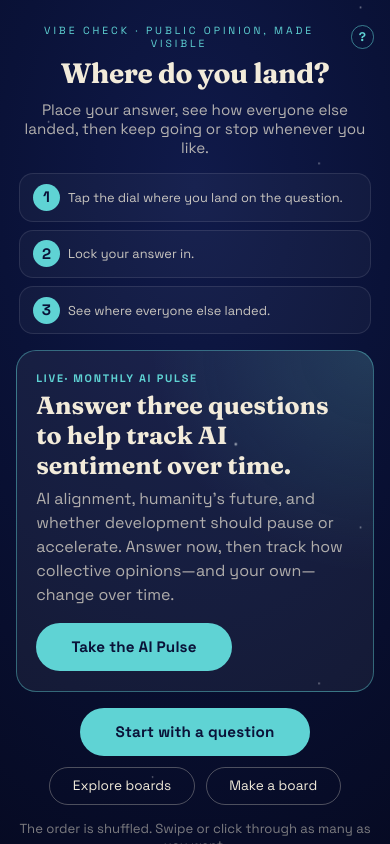
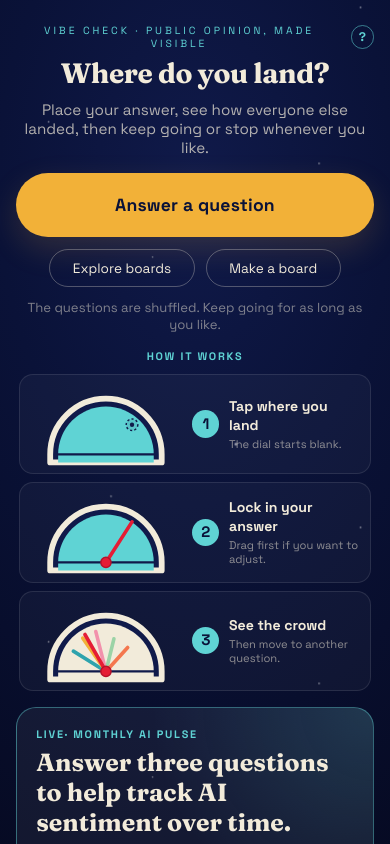
Before and after one commit to lookcarefully-cmyk/vibe-check, a Next.js app: page / in a window 390 px wide. Shown: the top 844 px of the page. Built offline with nearby package versions, Linux system fonts and the light colour scheme.

Commit message:
Make homepage start action and dial guide prominent

```diff
--- a/app/globals.css
+++ b/app/globals.css
@@ -467,11 +467,12 @@ body::after {
 
 .front-door-actions {
   display: flex;
-  flex-wrap: wrap;
+  flex-direction: column;
+  align-items: center;
   justify-content: center;
-  gap: 0.7rem;
-  width: 100%;
-  max-width: 38rem;
+  gap: 0.75rem;
+  width: 100%;
+  max-width: 44rem;
 }
 
 .front-door-actions .lock-in,
@@ -481,14 +482,32 @@ body::after {
 }
 
 .front-door-actions p {
-  flex-basis: 100%;
-  margin: 0.25rem 0 0;
+  margin: 0;
   font-size: 0.82rem;
   color: rgba(242, 235, 218, 0.5);
 }
 
 .start-main-set {
   margin-top: 0;
+}
+
+.front-door-actions .start-main-set {
+  width: min(100%, 32rem);
+  min-height: 64px;
+  padding: 1rem 2.5rem;
+  background: var(--mustard);
+  font-size: clamp(1.1rem, 3vw, 1.3rem);
+  box-shadow: 0 12px 32px rgba(242, 177, 56, 0.16);
+}
+
+.front-door-actions .start-main-set:hover:not(:disabled) {
+  background: #ffc754;
+}
+
+.front-door-secondary {
+  display: flex;
+  justify-content: center;
+  gap: 0.7rem;
 }
 
 .home-pulse {
@@ -996,11 +1015,19 @@ body::after {
 
 /* ------------------------------------------------------- how to play */
 
+.how-to {
+  width: 100%;
+  max-width: 48rem;
+}
+
+.how-to > .explore-kicker {
+  margin-bottom: 0.65rem;
+}
+
 .how-to-play {
   display: flex;
   gap: clamp(0.5rem, 2vw, 1rem);
   width: 100%;
-  max-width: 44rem;
   margin: 0;
   padding: 0;
   list-style: none;
@@ -1012,15 +1039,100 @@ body::after {
   flex: 1 1 0;
   display: flex;
   flex-direction: column;
-  align-items: flex-start;
-  gap: 0.5rem;
-  padding: 0.9rem 1rem;
+  gap: 0.65rem;
+  padding: 0.75rem 0.8rem 0.9rem;
   border: 1px solid rgba(255, 255, 255, 0.1);
   border-radius: 14px;
   background: rgba(255, 255, 255, 0.035);
   font-size: clamp(0.8rem, 1.9vw, 0.92rem);
   line-height: 1.35;
   color: rgba(242, 235, 218, 0.82);
+}
+
+.htp-dial {
+  display: block;
+  width: 100%;
+  height: auto;
+  max-height: 7.4rem;
+}
+
+.htp-dial-shell {
+  fill: var(--navy-mid);
+  stroke: var(--cream);
+  stroke-width: 8;
+  stroke-linejoin: round;
+}
+
+.htp-dial-face {
+  fill: var(--teal);
+}
+
+.htp-dial.is-crowd .htp-dial-face {
+  fill: var(--cream);
+}
+
+.htp-dial-baseline {
+  stroke: var(--navy-mid);
+  stroke-width: 3;
+  stroke-linecap: round;
+}
+
+.htp-needle line {
+  stroke: var(--red);
+  stroke-width: 5;
+  stroke-linecap: round;
+}
+
+.htp-needle circle {
+  fill: var(--red);
+  stroke: #b8112a;
+  stroke-width: 2;
+}
+
+.htp-rays line {
+  stroke-width: 5;
+  stroke-linecap: round;
+}
+
+.htp-rays line:nth-child(1) { stroke: var(--teal-deep); }
+.htp-rays line:nth-child(2) { stroke: var(--mustard); }
+.htp-rays line:nth-child(3) { stroke: var(--pink); }
+.htp-rays line:nth-child(4) { stroke: var(--mint); }
+.htp-rays line:nth-child(5) { stroke: #f4774e; }
+
+.htp-tap-cue circle:first-child {
+  fill: rgba(10, 18, 56, 0.08);
+  stroke: var(--navy-mid);
+  stroke-width: 2;
+  stroke-dasharray: 3 3;
+}
+
+.htp-tap-cue circle:last-child {
+  fill: var(--navy-mid);
+}
+
+.htp-copy {
+  display: flex;
+  align-items: center;
+  gap: 0.6rem;
+  text-align: left;
+}
+
+.htp-copy strong,
+.htp-copy small {
+  display: block;
+}
+
+.htp-copy strong {
+  color: var(--cream);
+  font-size: 0.88rem;
+}
+
+.htp-copy small {
+  margin-top: 0.12rem;
+  color: rgba(242, 235, 218, 0.56);
+  font-size: 0.7rem;
+  line-height: 1.25;
 }
 
 .htp-num {
@@ -1044,11 +1156,20 @@ body::after {
     flex-direction: column;
     max-width: 22rem;
     gap: 0.5rem;
+    margin: 0 auto;
   }
   .how-to-play li {
-    flex-direction: row;
+    display: grid;
+    grid-template-columns: minmax(7.5rem, 0.9fr) 1fr;
     align-items: center;
-    padding: 0.6rem 0.8rem;
+    gap: 0.7rem;
+    padding: 0.45rem 0.7rem;
+  }
+  .htp-dial {
+    max-height: 5.25rem;
+  }
+  .front-door-secondary {
+    flex-wrap: wrap;
   }
 }
 
--- a/components/Featured.tsx
+++ b/components/Featured.tsx
@@ -80,6 +80,15 @@ export default function Featured() {
         </p>
       </header>
 
+      <section className="front-door-actions" aria-label="Start or explore">
+        <StartMainSet label="Answer a question" />
+        <div className="front-door-secondary">
+          <Link href="/explore" className="reset">Explore boards</Link>
+          <Link href="/b/new" className="reset">Make a board</Link>
+        </div>
+        <p>The questions are shuffled. Keep going for as long as you like.</p>
+      </section>
+
       <HowToPlay />
 
       <section className="home-pulse" aria-labelledby="home-pulse-title">
@@ -92,13 +101,6 @@ export default function Featured() {
           </p>
         </div>
         <Link href="/pulse" className="lock-in">Take the AI Pulse</Link>
-      </section>
-
-      <section className="front-door-actions" aria-label="Start or explore">
-        <StartMainSet />
-        <Link href="/explore" className="reset">Explore boards</Link>
-        <Link href="/b/new" className="reset">Make a board</Link>
-        <p>The order is shuffled. Swipe or click through as many as you want.</p>
       </section>
 
       {trending.length > 0 && (
--- a/components/HowToPlay.tsx
+++ b/components/HowToPlay.tsx
@@ -1,27 +1,72 @@
-/**
- * The three-step explainer, surfaced on the page itself rather than hidden
- * behind the "?". A first-time visitor should understand the dial before they
- * touch it; the full detail still lives in InfoDialog.
- *
- * Server component — it's static markup with no interactivity.
- */
+function DemoDial({ state }: { state: "blank" | "answer" | "crowd" }) {
+  const reveal = state === "crowd";
+
+  return (
+    <svg className={`htp-dial is-${state}`} viewBox="0 0 180 116" aria-hidden="true">
+      <path
+        className="htp-dial-shell"
+        d="M 13 100 A 77 77 0 0 1 167 100 L 167 111 L 13 111 Z"
+      />
+      <path
+        className="htp-dial-face"
+        d="M 24 100 A 66 66 0 0 1 156 100 L 156 111 L 24 111 Z"
+      />
+      <line className="htp-dial-baseline" x1="24" y1="100" x2="156" y2="100" />
+
+      {reveal && (
+        <g className="htp-rays">
+          <line x1="90" y1="100" x2="45" y2="72" />
+          <line x1="90" y1="100" x2="58" y2="54" />
+          <line x1="90" y1="100" x2="76" y2="45" />
+          <line x1="90" y1="100" x2="101" y2="55" />
+          <line x1="90" y1="100" x2="120" y2="67" />
+        </g>
+      )}
+
+      {state !== "blank" && (
+        <g className="htp-needle">
+          <line x1="90" y1="100" x2={reveal ? "61" : "126"} y2={reveal ? "49" : "44"} />
+          <circle cx="90" cy="100" r="7" />
+        </g>
+      )}
+
+      {state === "blank" && (
+        <g className="htp-tap-cue">
+          <circle cx="126" cy="59" r="8" />
+          <circle cx="126" cy="59" r="3" />
+        </g>
+      )}
+    </svg>
+  );
+}
+
+/** A visual preview of the real blank → answer → reveal interaction. */
 export default function HowToPlay() {
   const steps = [
-    "Tap the dial where you land on the question.",
-    "Lock your answer in.",
-    "See where everyone else landed.",
+    { title: "Tap where you land", detail: "The dial starts blank.", state: "blank" as const },
+    { title: "Lock in your answer", detail: "Drag first if you want to adjust.", state: "answer" as const },
+    { title: "See the crowd", detail: "Then move to another question.", state: "crowd" as const },
   ];
 
   return (
-    <ol className="how-to-play" aria-label="How to play">
-      {steps.map((text, i) => (
-        <li key={i}>
+    <section className="how-to" aria-labelledby="how-to-title">
+      <p className="explore-kicker" id="how-to-title">How it works</p>
+      <ol className="how-to-play">
+      {steps.map((step, i) => (
+        <li key={step.title}>
+          <DemoDial state={step.state} />
+          <span className="htp-copy">
           <span className="htp-num" aria-hidden="true">
             {i + 1}
           </span>
-          <span className="htp-text">{text}</span>
+            <span>
+              <strong>{step.title}</strong>
+              <small>{step.detail}</small>
+            </span>
+          </span>
         </li>
       ))}
-    </ol>
+      </ol>
+    </section>
   );
 }
```
